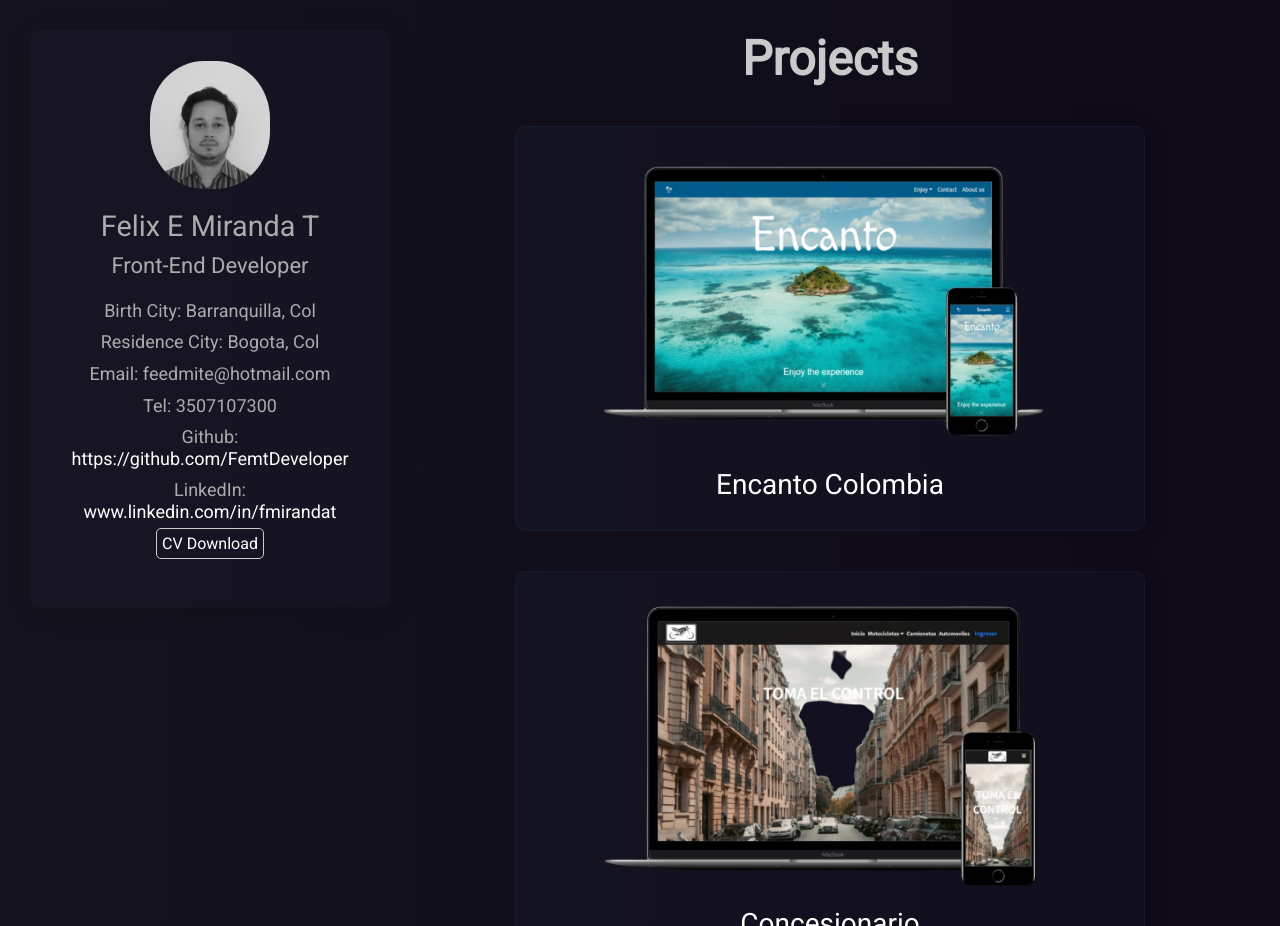
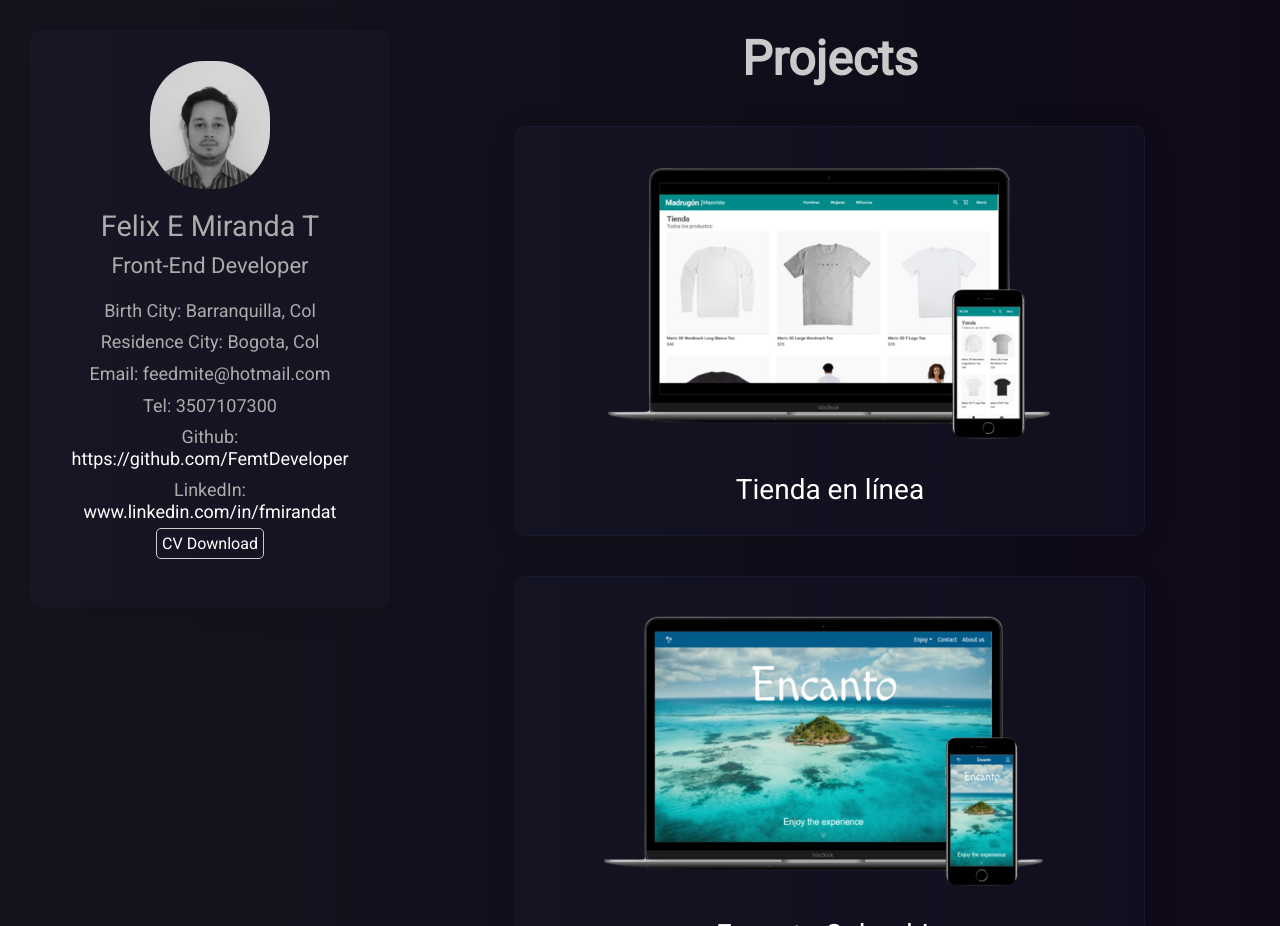
Before and after one commit to FemtDeveloper/my-portfolio, a React (Vite) app: page / in a window 1280 px wide. Shown: the part 800-1726 px from the top of the page. Built offline with nearby package versions, Linux system fonts and the light colour scheme.

Commit message:
tienda online agregada

```diff
--- a/src/components/ProjectLinks.jsx
+++ b/src/components/ProjectLinks.jsx
@@ -7,6 +7,7 @@ import calculadora from "./../imgs/calculadora.png";
 import pokemon from "./../imgs/mockup-pokemon.png";
 import countries from "./../imgs/countries.png";
 import encanto from "./../imgs/encanto.png";
+import madrugon from "./../imgs/madrugon.png";
 
 import "./ProjectLinks.css";
 
@@ -15,6 +16,12 @@ const ProjectLinks = () => {
     <>
       <h1>Projects</h1>
       <div className="projects-container">
+        <a href="https://madrugon.herokuapp.com/" target="_blank">
+          <motion.article whileHover={{ scale: 1.05 }}>
+            <img src={madrugon} alt="" />
+            <h3>Tienda en línea</h3>
+          </motion.article>
+        </a>
         <a href="https://www.encantocolombia.co/" target="_blank">
           <motion.article whileHover={{ scale: 1.05 }}>
             <img src={encanto} alt="" />
```
Also changed, not shown: src/imgs/madrugon.png (added).
